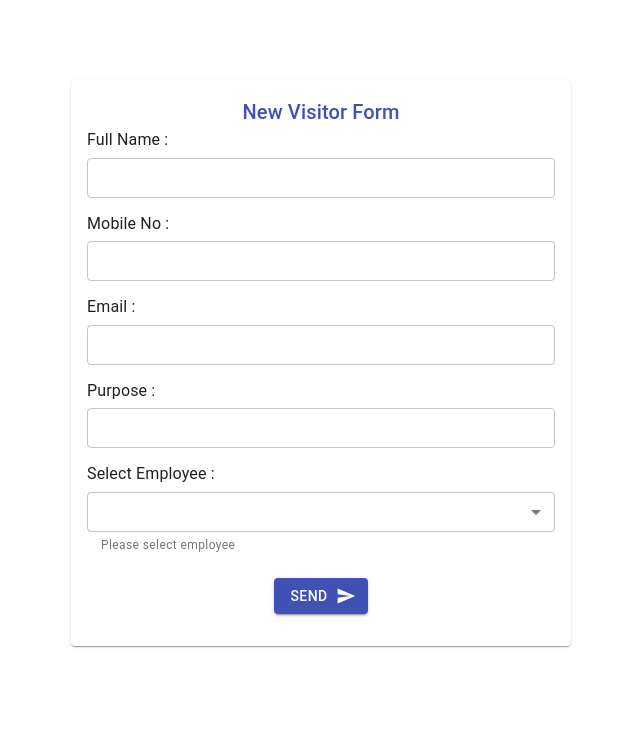
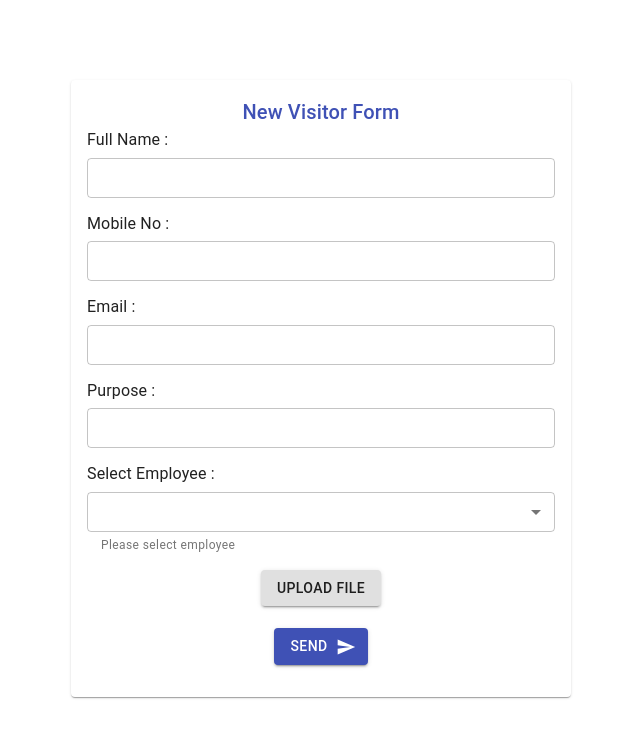
Before and after one commit to thephotogenicbug/React-Visitor-Form, a React (Create React App) app: page / in a window 1280 px wide. Shown: the top 738 px of the page, without its empty margins (319-959 px from the left). Built offline with nearby package versions, Linux system fonts and the light colour scheme.

Commit message:
02-02-2022 : Add upload button

```diff
--- a/src/components/Visitor.js
+++ b/src/components/Visitor.js
@@ -131,12 +131,19 @@ const Visitor = () => {
                   </TextField>
                 </Grid>
               </Grid>
+              <Grid container spacing={1} style={{ marginBottom: "10px" }}>
+                <Grid xs={12} sm={6} md={12} variant="outlined" item>
+                  <Button variant="contained" component="label">
+                    Upload File
+                    <input type="file" fullWidth="true" hidden />
+                  </Button>
+                </Grid>
+              </Grid>
               <Button
                 variant="contained"
                 color="primary"
                 className={classes.button}
-                endIcon={<SendIcon />}
-              >
+                endIcon={<SendIcon />}>
                 Send
               </Button>
             </div>
```
